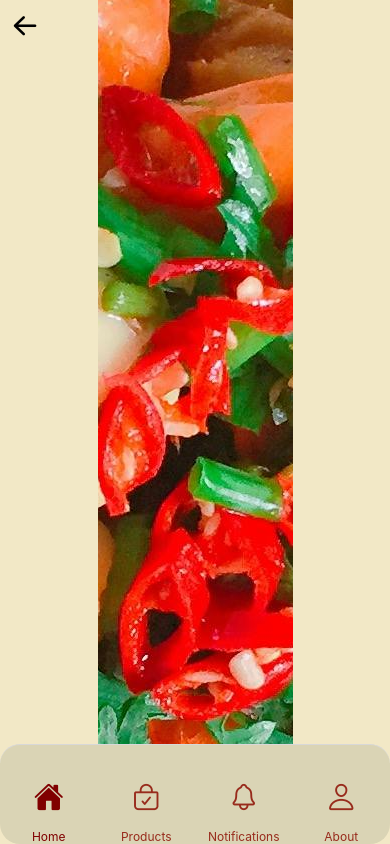
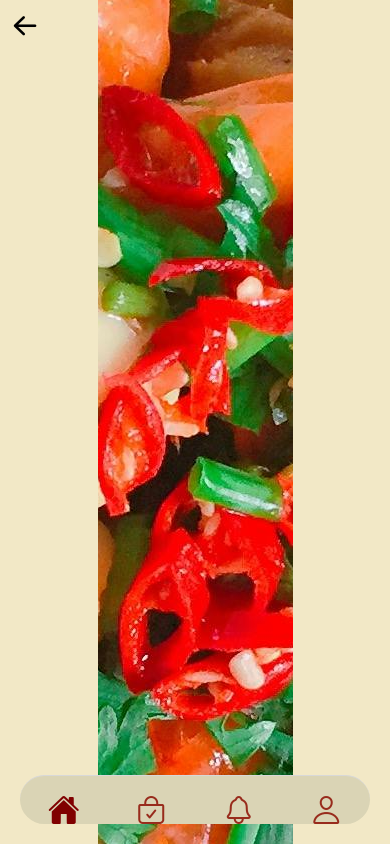
Before and after one commit to Faisul0404/YummiHotel, a React Native app: screen /TabNavigator in a window 390 px wide. Built offline with nearby package versions, Linux system fonts and the light colour scheme.

Commit message:
tab bar label hided

```diff
--- a/src/navigations/TabNavigator.js
+++ b/src/navigations/TabNavigator.js
@@ -16,13 +16,15 @@ export default function TabNavigator() {
     <Tab.Navigator
       screenOptions={({ route }) => ({
         headerShown: false,
-        tabBarShowLabel: true,
+        tabBarShowLabel: false,
         tabBarStyle: {
-          height: 100,
-          borderRadius: 20,
-          paddingVertical: 20,
+          // height: 100,
+          borderRadius: 100,
+          // paddingVertical: 10,
+          paddingTop: 20,
           position: "absolute",
           backgroundColor: '#DAD4B5',
+          margin: 20,
         },
         tabBarIcon: ({ focused }) => {
           let iconName;
@@ -40,7 +42,7 @@ export default function TabNavigator() {
           return (
             <Ionicons
               name={iconName}
-              size={30}
+              size={32}
               color={focused ? '#800000' : '#982B1C'}
             />
           );
```
